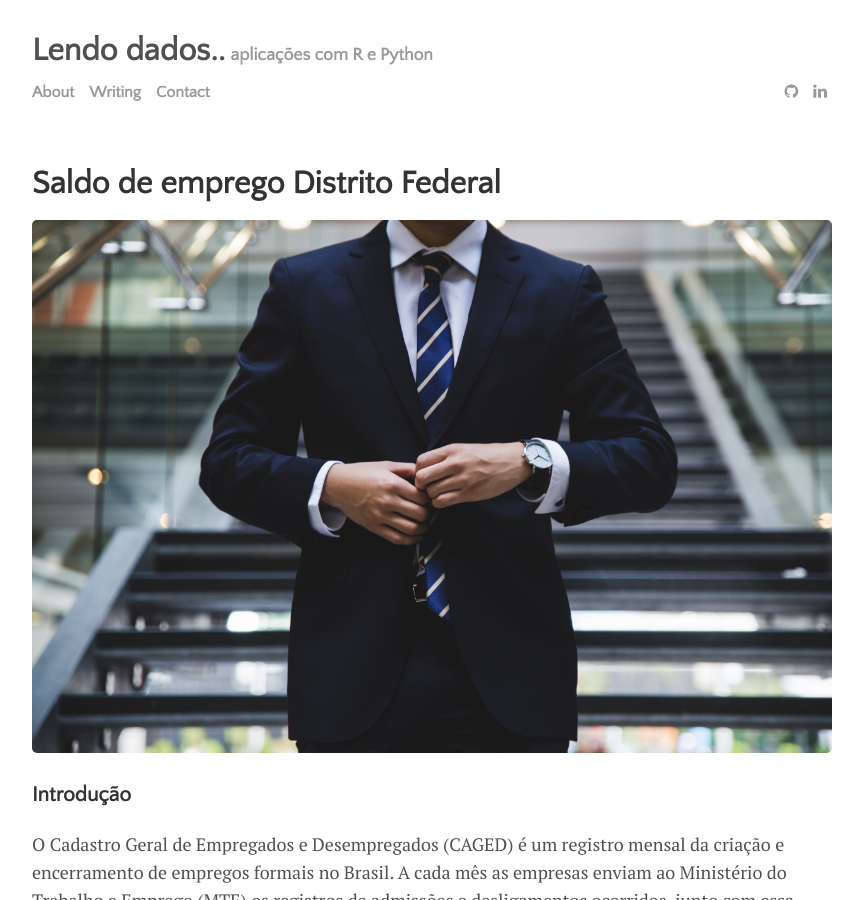
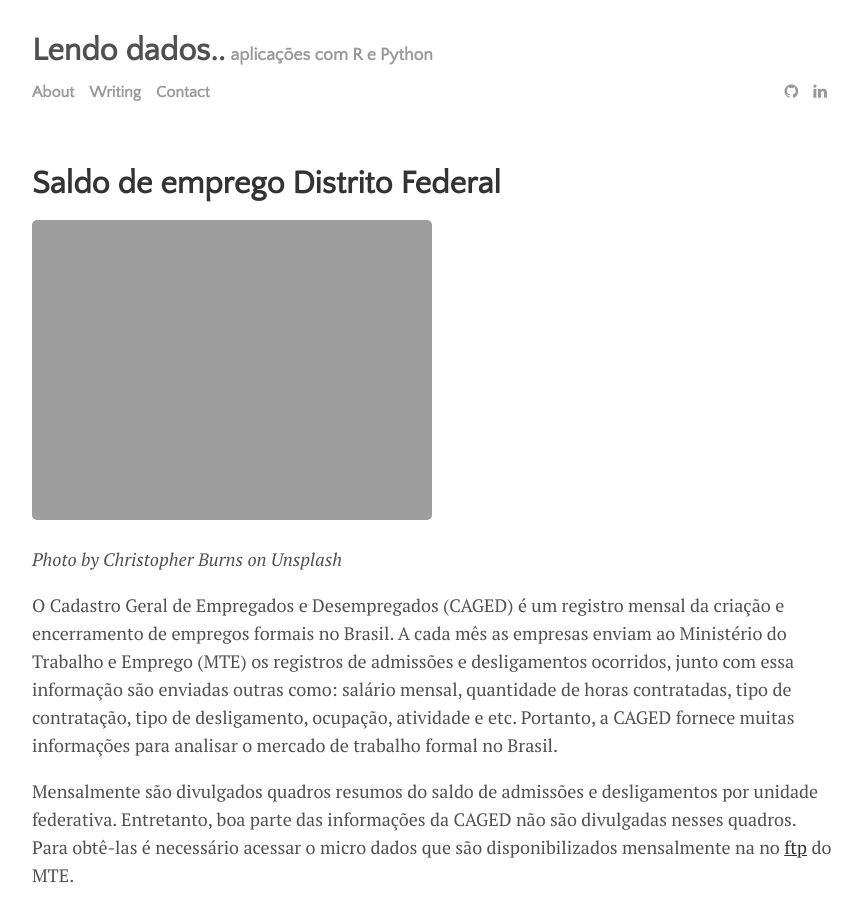
Before and after one commit to NeurembergMatos/NeurembergMatos.github.io, a Jekyll site: the page built from _posts/2020-01-26-caged-df-2018.md, in a window 1280 px wide and 900 px high. Shown: the whole window, without its empty margins (208-1071 px from the left). Built offline with Jekyll 4.4.1, drawn with Linux system fonts in a browser that asks for light colours; comment, search, counter and statistics services are not loaded.

Commit message:
Adicionando nova imagem em post caged

```diff
--- a/_posts/2020-01-26-caged-df-2018.md
+++ b/_posts/2020-01-26-caged-df-2018.md
@@ -2,12 +2,12 @@
 layout: post
 title: "Saldo de emprego Distrito Federal"
 author: "Neuremberg"
-categories: caged
-tags: [documentation,sample]
-image: /caged/caged-logo.jpg
+categories: analise-dados
+tags: [caged, R]
+image: /caged/trabalho.jpg
 ---
 
-### Introdução
+*Photo by Christopher Burns on Unsplash*
 
 O Cadastro Geral de Empregados e Desempregados (CAGED) é um registro mensal da criação e encerramento de empregos formais no Brasil. A cada mês as empresas enviam ao Ministério do Trabalho e Emprego (MTE) os registros de admissões e desligamentos ocorridos, junto com essa informação são enviadas outras como: salário mensal, quantidade de horas contratadas, tipo de contratação, tipo de desligamento, ocupação, atividade e etc. Portanto, a CAGED fornece muitas informações para analisar o mercado de trabalho formal no Brasil.
 
```
Also changed, not shown: 1 other file.
